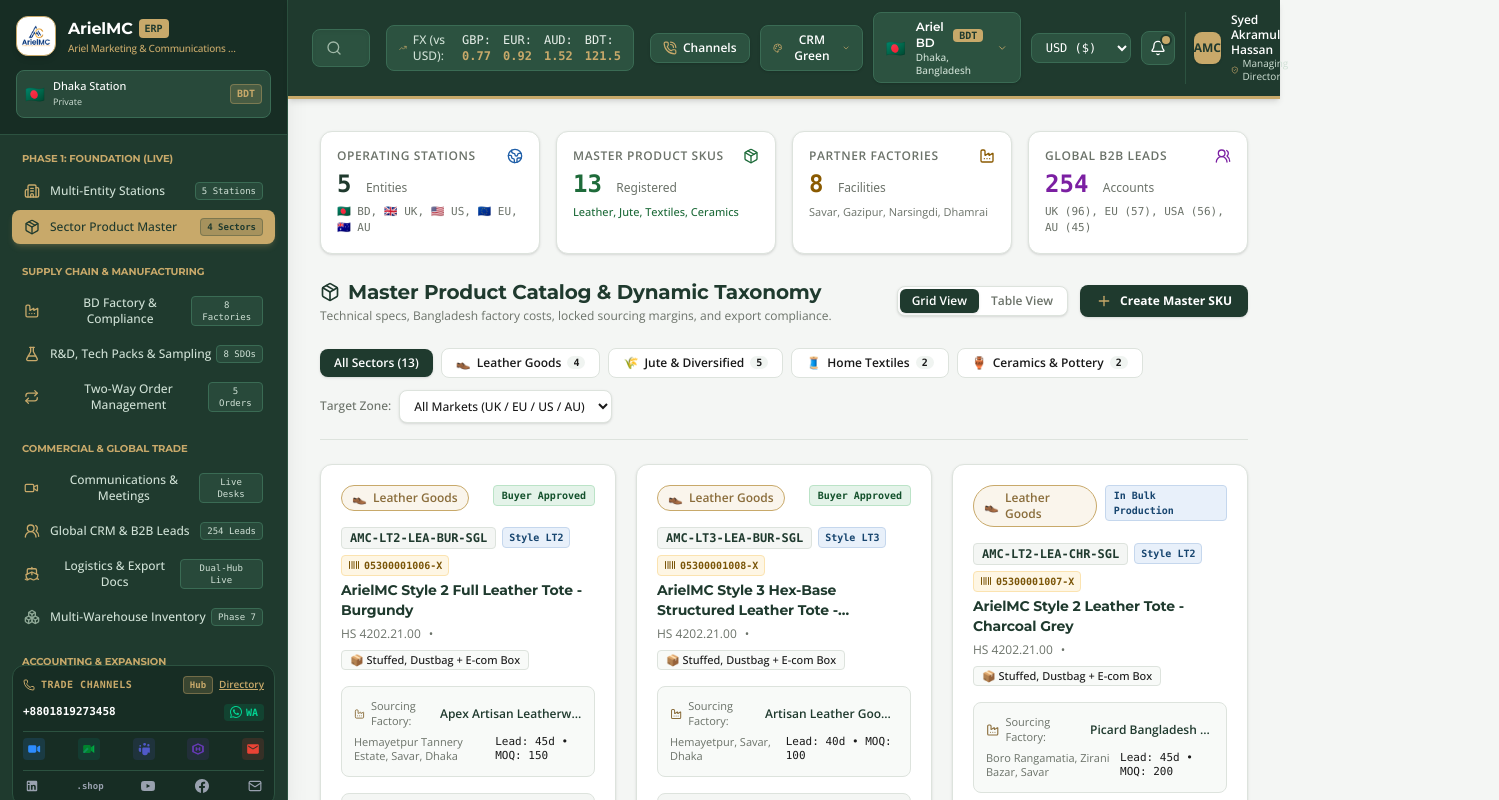
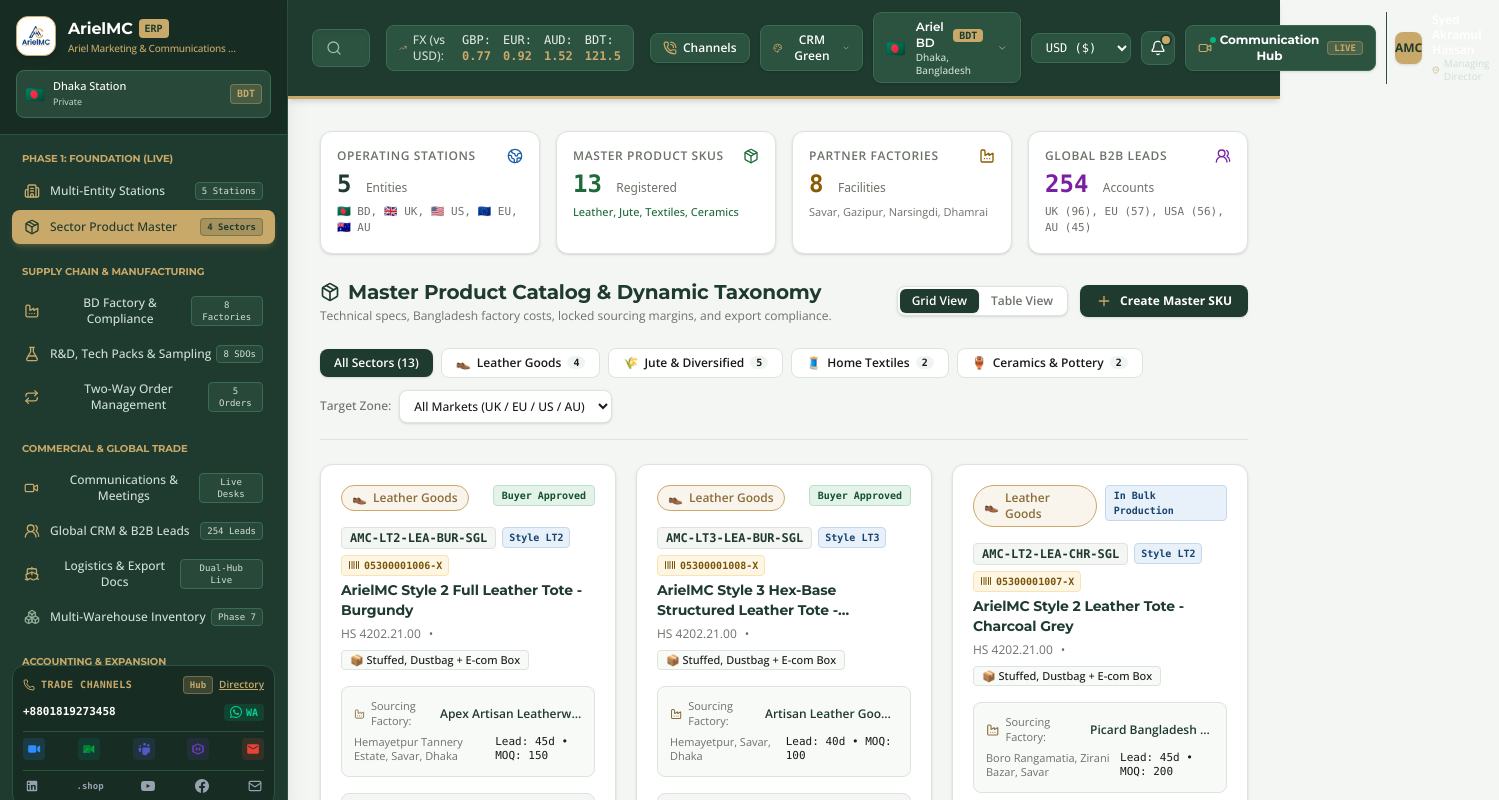
Before and after one commit to TuheenBD/ArielMC-ERP, a Next.js app: page / in a window 1280 px wide. Shown: the top 800 px of the page, 1499 px wide, since content can reach past the window. Built offline with nearby package versions, Linux system fonts and the light colour scheme.

Commit message:
feat: place Communication Hub tab in upper right header just before profile

```diff
--- a/src/app/page.tsx
+++ b/src/app/page.tsx
@@ -210,6 +210,8 @@ export default function Home() {
           onSearchChange={setSearchQuery}
           theme={theme}
           onSelectTheme={handleSelectTheme}
+          activeTab={activeTab}
+          onSelectTab={setActiveTab}
         />
 
         {/* Dashboard Workspace */}
--- a/src/components/Header.tsx
+++ b/src/components/Header.tsx
@@ -3,7 +3,7 @@
 import React, { useState } from 'react';
 import Image from 'next/image';
 import { CompanyEntity, CurrencyRate, EntityCode } from '@/types/erp';
-import { ThemeProfile } from '@/components/Sidebar';
+import { ThemeProfile, ActiveTab } from '@/components/Sidebar';
 import { CommunicationChannelsModal } from '@/components/CommunicationChannelsModal';
 import {
   Building2,
@@ -16,7 +16,8 @@ import {
   TrendingUp,
   Palette,
   Check,
-  PhoneCall
+  PhoneCall,
+  Video
 } from 'lucide-react';
 
 interface HeaderProps {
@@ -30,6 +31,8 @@ interface HeaderProps {
   onSearchChange: (q: string) => void;
   theme?: ThemeProfile;
   onSelectTheme?: (t: ThemeProfile) => void;
+  activeTab?: ActiveTab;
+  onSelectTab?: (tab: ActiveTab) => void;
 }
 
 export const Header: React.FC<HeaderProps> = ({
@@ -43,6 +46,8 @@ export const Header: React.FC<HeaderProps> = ({
   onSearchChange,
   theme = 'crm-green',
   onSelectTheme,
+  activeTab,
+  onSelectTab,
 }) => {
   const [isChannelsModalOpen, setIsChannelsModalOpen] = useState(false);
 
@@ -281,6 +286,33 @@ export const Header: React.FC<HeaderProps> = ({
             <span className="absolute top-1 right-1 w-2 h-2 rounded-full bg-[#C8A96A] ring-2 ring-[#1F3A2E]" />
           </button>
 
+          {/* Communication Hub Upper Right Tab (Just Before Profile) */}
+          <button
+            id="header-comm-hub-tab-btn"
+            onClick={() => onSelectTab?.('COMMUNICATIONS')}
+            className={`flex items-center gap-2 px-3 py-1.5 rounded-lg border text-xs font-bold transition-all shadow-sm ${
+              activeTab === 'COMMUNICATIONS'
+                ? 'bg-[#C8A96A] text-[#1F3A2E] border-[#C8A96A] shadow-md ring-2 ring-[#C8A96A]/30'
+                : toolButtonBg
+            }`}
+            title="ArielMC Unified Communications & Meetings Hub"
+          >
+            <div className="relative flex items-center">
+              <Video className={`w-3.5 h-3.5 ${activeTab === 'COMMUNICATIONS' ? 'text-[#1F3A2E]' : 'text-[#C8A96A]'}`} />
+              <span className="absolute -top-1 -right-1 w-1.5 h-1.5 rounded-full bg-emerald-500 animate-pulse" />
+            </div>
+            <span className="font-heading tracking-wide hidden md:inline">Communication Hub</span>
+            <span
+              className={`text-[9px] font-mono px-1.5 py-0.2 rounded font-bold ${
+                activeTab === 'COMMUNICATIONS'
+                  ? 'bg-[#1F3A2E] text-white'
+                  : 'bg-[#C8A96A]/20 text-[#C8A96A] border border-[#C8A96A]/40'
+              }`}
+            >
+              LIVE
+            </span>
+          </button>
+
           {/* User Profile */}
           <div className={`flex items-center gap-2.5 pl-2 border-l ${isLight ? 'border-gray-200' : 'border-[#2C5240]'}`}>
             <div className="w-8 h-8 rounded-lg bg-[#C8A96A] text-[#1F3A2E] flex items-center justify-center text-xs font-bold shadow-sm">
```
